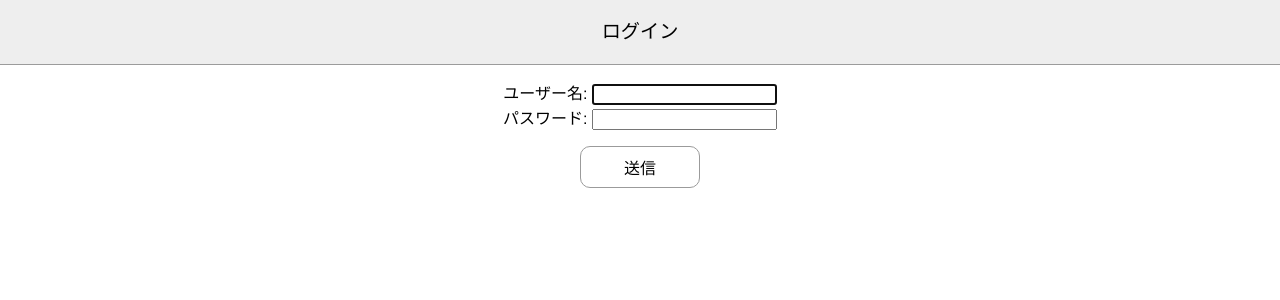
After one commit to genji-ichikawa/chat_app, a Django app: page /login/ in a window 1280 px wide. The commit adds this page. Shown: the top 300 px of the page. Run offline with Django 5.2, Linux system fonts and the light colour scheme.

Commit message:
feat: ログインページの作成

```diff
--- a/chat_app/settings.py
+++ b/chat_app/settings.py
@@ -126,3 +126,6 @@ LANGUAGE_CODE = "ja"
 TIME_ZONE = "Asia/Tokyo"
 
 AUTH_USER_MODEL = "main.User"
+LOGIN_URL = "login"
+LOGIN_REDIRECT_URL = "friends"
+LOGOUT_REDIRECT_URL = "index"
--- a/main/forms.py
+++ b/main/forms.py
@@ -1,5 +1,5 @@
 from django import forms
-from django.contrib.auth.forms import UserCreationForm
+from django.contrib.auth.forms import AuthenticationForm, UserCreationForm
 
 from main.models import User
 
@@ -11,3 +11,7 @@ class SignUpForm(UserCreationForm):
             "username",
             "email",
         )
+
+
+class LoginForm(AuthenticationForm):
+    pass
--- /dev/null
+++ b/main/static/main/css/login.css
@@ -0,0 +1,25 @@
+.login-form {
+    padding: 16px;
+}
+
+.login-form__error {
+    text-align: center;
+    margin: 8px;
+}
+
+.login-form__field {
+    text-align: center;
+}
+
+.login-form__submit {
+    display: block;
+    width: 120px;
+    margin: 16px auto;
+    padding: 8px 0;
+    border: 1px solid #9b9b9b;
+    border-radius: 10px;
+    font-size: 1rem;
+    color: #000;
+    background-color: #fff;
+    text-align: center;
+}
--- /dev/null
+++ b/main/templates/main/friends.html
@@ -0,0 +1 @@
+Welcome to app
--- /dev/null
+++ b/main/templates/main/login.html
@@ -0,0 +1,28 @@
+{% extends "main/base.html" %}
+{% load static %}
+
+{% block extra_style %}
+<link rel="stylesheet" href="{% static 'main/css/login.css' %}">
+{% endblock %}
+
+{% block header_title %}ログイン{% endblock %}
+
+{% block content %}
+<form action="{% url 'login' %}" method="POST" class="login-form">
+    {% csrf_token %}
+    {% if form.errors %}
+    <div class="login-form__error">ユーザー名とパスワードが一致しません。</div>
+    {% endif %}
+    <div class="login-form__field">
+        <label for="{{ form.username.id_for_label }}">ユーザー名:</label>
+        {{ form.username }}
+    </div>
+    <div class="login-form__field">
+        <label for="{{ form.password.id_for_label }}">パスワード:</label>
+        {{ form.password }}
+    </div>
+    <button type="submit" class="login-form__submit">送信</button>
+</form>
+{% endblock %}
+
+{% block footer %}{% endblock %}
--- a/main/templates/main/signup.html
+++ b/main/templates/main/signup.html
@@ -8,7 +8,6 @@
 {% block header_title %}会員登録{% endblock %}
 
 {% block content %}
-    {# signup 処理部分 #}
     <form action="{% url 'signup' %}" method="POST" class="signup-form">
         {% csrf_token %}
         <table>
--- a/main/urls.py
+++ b/main/urls.py
@@ -5,5 +5,6 @@ from main import views
 urlpatterns = [
     path("", views.index, name="index"),
     path("signup/", views.signup, name="signup"),
-    path("login/", views.login, name="login"),
+    path("login/", views.LoginView.as_view(), name="login"),
+    path("friends/", views.friends, name="friends"),
 ]
--- a/main/views.py
+++ b/main/views.py
@@ -1,7 +1,8 @@
 from django.contrib import auth
+from django.contrib.auth import views as auth_views
 from django.shortcuts import redirect, render
 
-from main.forms import SignUpForm
+from main.forms import LoginForm, SignUpForm
 
 # Create your views here.
 
@@ -34,5 +35,10 @@ def signup(request):
     return render(request, "main/signup.html", context)
 
 
-def login(request):
-    return render(request, "main/login.html")
+class LoginView(auth_views.LoginView):
+    authentication_form = LoginForm
+    template_name = "main/login.html"
+
+
+def friends(request):
+    return render(request, "main/friends.html")
```
Also changed, not shown: main/templates/main/index.html (+1 -6 lines), 1 other file.
